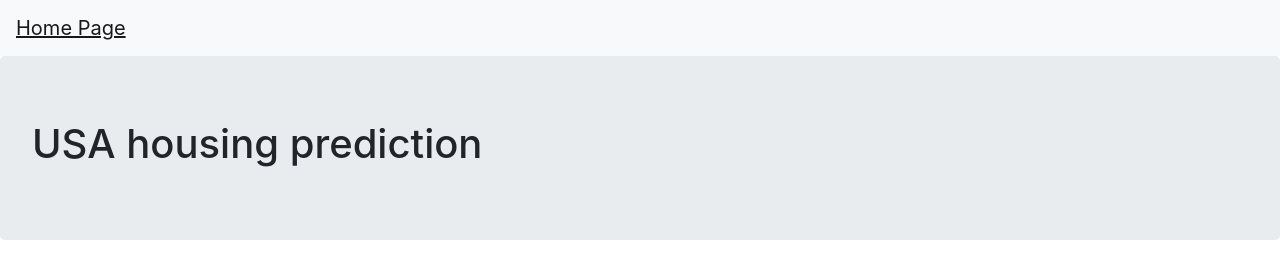
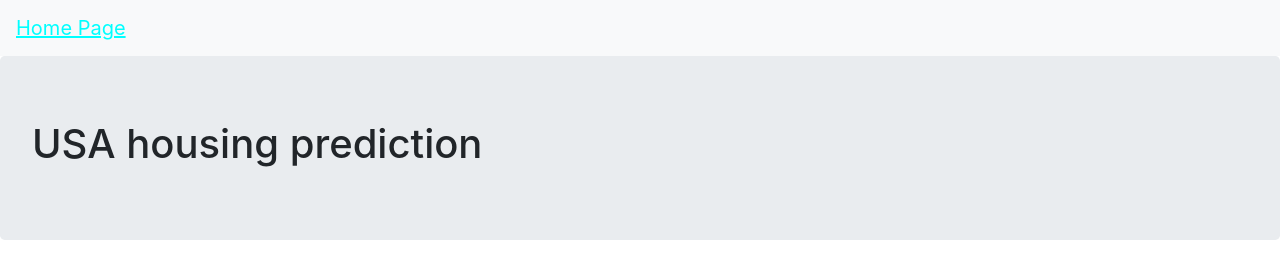
Before and after one commit to sunilkumarsukesan/LinearRegressionFlaskLive, a Flask app: page /predictedPrice in a window 1280 px wide. Shown: the top 271 px of the page. Run offline with Flask 2, Linux system fonts and the light colour scheme; parts of the project's set-up code (start-up, migrations or seed data) failed here and were passed over; some libraries are stand-ins or nearby versions.

Commit message:
Add files via upload

```diff
--- a/templates/predictedPrice.html
+++ b/templates/predictedPrice.html
@@ -1,12 +1,12 @@
 {% extends 'base.html'%}
 {% block content %}
 <nav class="navbar navbar-expand-lg navbar-light bg-light">
-<a class="navbar-brand" href="{{url_for('homepage')}}"><u>Home Page</u></a>
+<a style="color:cyan" class="navbar-brand" href="{{url_for('homepage')}}"><u>Home Page</u></a>
 </nav>
 <div class="jumbotron">
 <h1>USA housing prediction</h1>
 </div>
 <div class="container">
-<h1>Here is the predicted price : {{session['value']}}  </h1>
+<h1 >Here is the predicted price : <span style="color:green"> {{session['value']}} </span> </h1>
 </div>
 {% endblock %}
```
